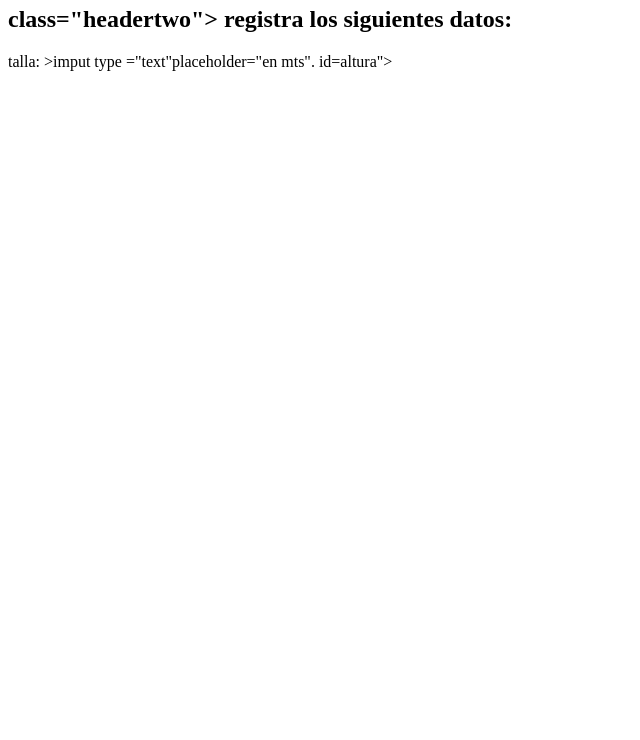
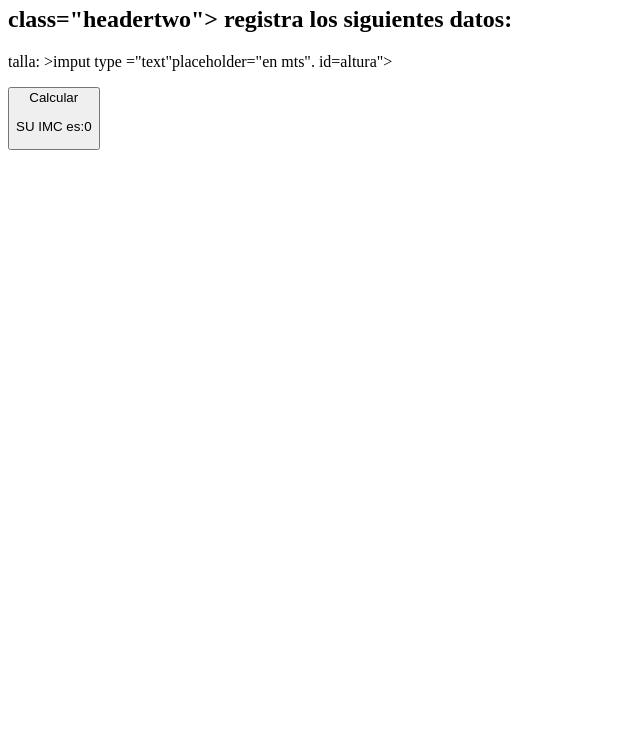
Before and after one commit to Eduardojael/Practica1_Eduardo_jael, a plain HTML site: page index.html in a window 1280 px wide. Shown: the part 60-800 px from the top of the page, without its empty margins (0-640 px from the left). Drawn offline with Linux system fonts and the light colour scheme.

Commit message:
Update index.html

```diff
--- a/index.html
+++ b/index.html
@@ -9,3 +9,8 @@
       <p class "headertwo">talla:
         >imput type ="text"placeholder="en mts".
         id=altura"></P>
+
+<button type="button" on(link="getlMac)">Calcular
+  <p>SU IMC es:<a id="inc">0</a></p>
+  </body>
+</html>
```
